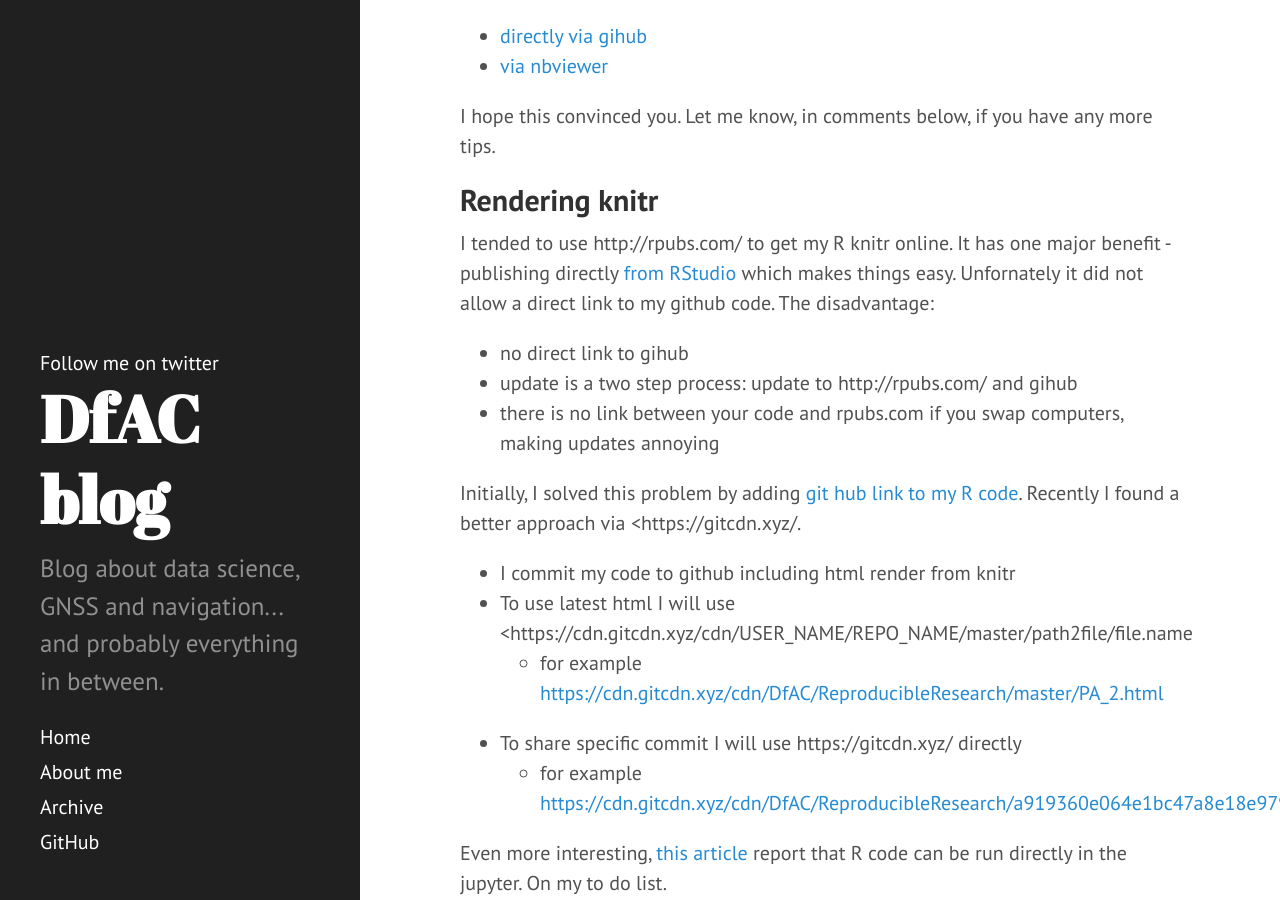
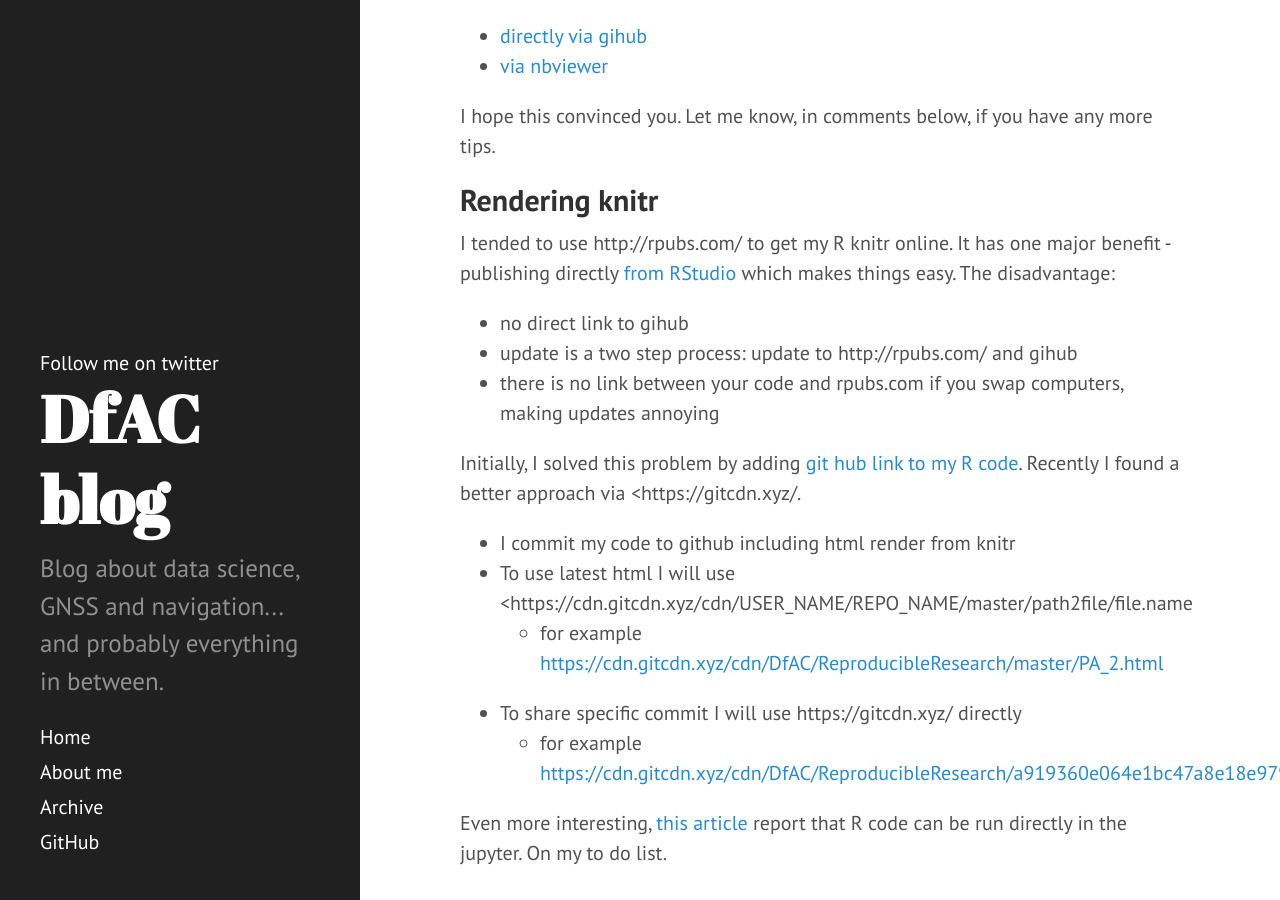
Before and after one commit to DfAC/DfAC.github.io, a Jekyll site: the page built from _posts/2015-10-10-Code-online.md, in a window 1280 px wide and 900 px high, scrolled down 1217 px. Built offline with Jekyll 4.4.1, drawn with Linux system fonts in a browser that asks for light colours; Markdown is read by kramdown in place of the engine named in the settings; comment, search, counter and statistics services are not loaded.

Commit message:
Update 2015-10-10-Code-online.md

```diff
--- a/_posts/2015-10-10-Code-online.md
+++ b/_posts/2015-10-10-Code-online.md
@@ -42,7 +42,7 @@ I hope this convinced you. Let me know, in comments below, if you have any more
 
 ##Rendering knitr
 
-I tended to use http://rpubs.com/ to get my R knitr online. It has one major benefit -  publishing directly [from RStudio](https://rpubs.com/about/getting-started) which makes things easy. Unfornately it did not allow a direct link to my github code. The disadvantage:
+I tended to use http://rpubs.com/ to get my R knitr online. It has one major benefit -  publishing directly [from RStudio](https://rpubs.com/about/getting-started) which makes things easy. The disadvantage:
 
 * no direct link to gihub
 * update is a two step process: update to http://rpubs.com/ and gihub
```
